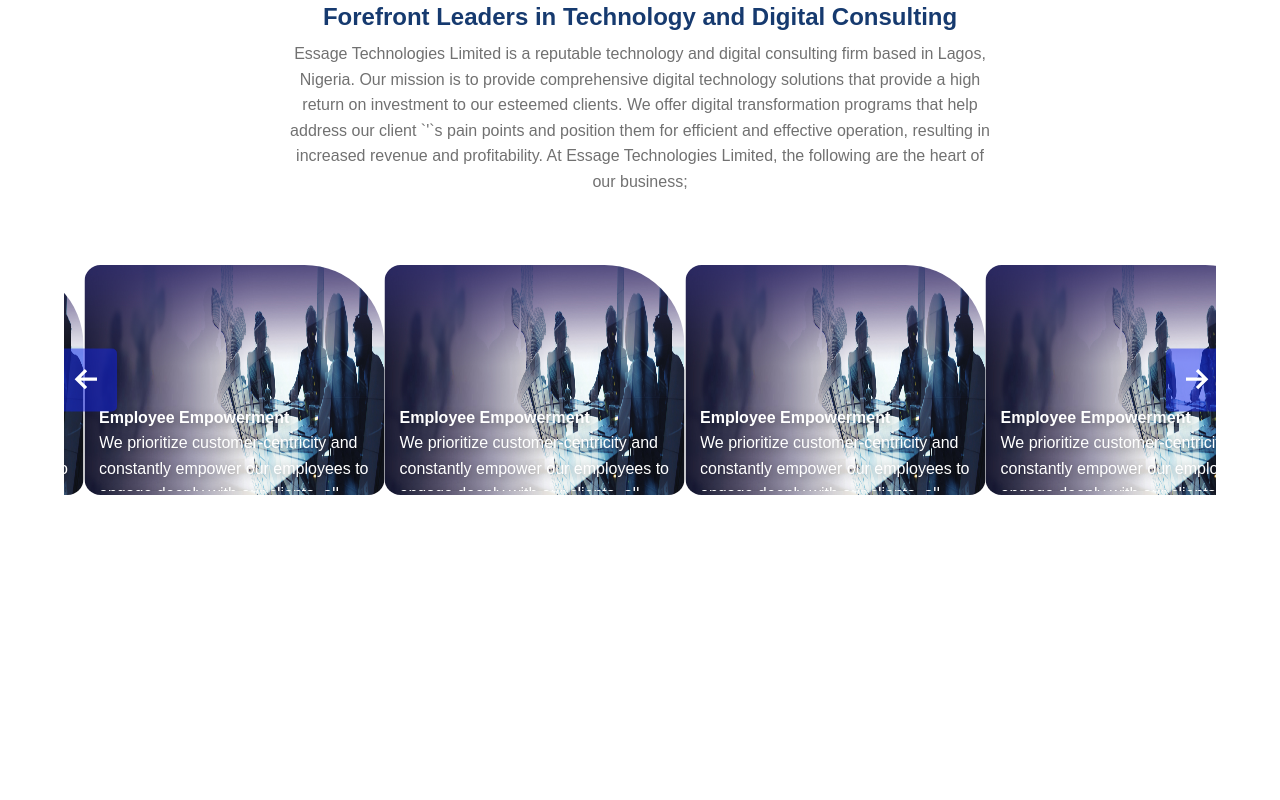
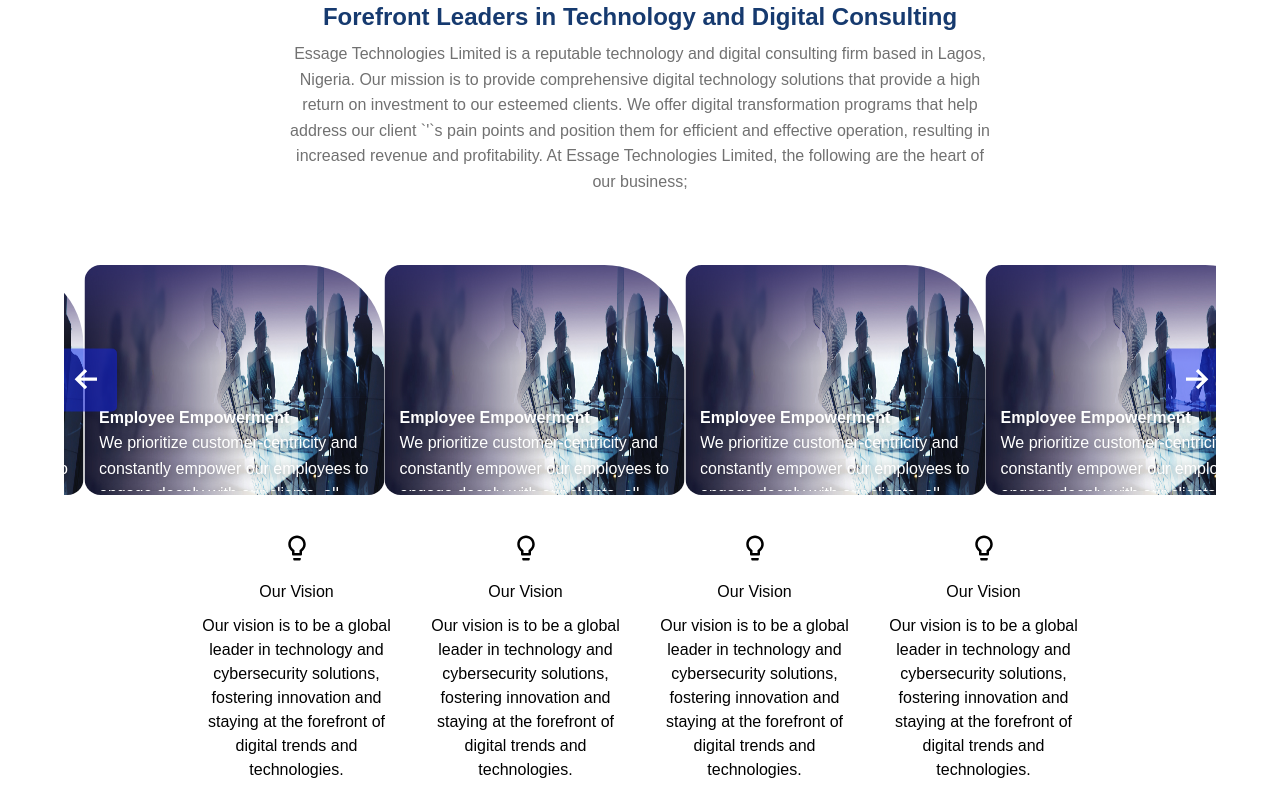
Before and after one commit to SHPrince1/siltech, a Next.js app: page /about in a window 1280 px wide. Shown: the part 847-1647 px from the top of the page. Before the commit the page ends 1362 px from the top, so only its background shows below. Built offline with nearby package versions, Linux system fonts and the light colour scheme.

Commit message:
mission card added

```diff
--- a/src/app/about/page.jsx
+++ b/src/app/about/page.jsx
@@ -1,7 +1,7 @@
 import React from 'react';
 import AboutBanner from '../components/about-us/banner'
 import WhoWeAre from '../components/about-us/who-we-are'
-
+import MissionParent from '../components/about-us/mission-parent'
 export default function About() {
     return (
       <div>
@@ -9,6 +9,7 @@ export default function About() {
        {/* <h1>ABOUT</h1> */}
        <AboutBanner />
        <WhoWeAre />
+       <MissionParent />
       </div>
     );
   }
--- /dev/null
+++ b/src/app/components/about-us/mission-card.jsx
@@ -0,0 +1,26 @@
+import React from "react";
+import style from "../about-us/styles/mission-card.module.scss";
+import { MdLightbulbOutline } from "react-icons/md";
+
+const MissionCard = () => {
+  return (
+    <main>
+      <div className={style.container}>
+
+        <div>
+        <MdLightbulbOutline  size={30}/>
+        </div>
+        <div>Our Vision</div>
+        <div>
+          <p>
+            Our vision is to be a global leader in technology and cybersecurity
+            solutions, fostering innovation and staying at the forefront of
+            digital trends and technologies.
+          </p>
+        </div>
+      </div>
+    </main>
+  );
+};
+
+export default MissionCard;
--- /dev/null
+++ b/src/app/components/about-us/mission-parent.jsx
@@ -0,0 +1,19 @@
+import React from "react";
+import style from "../about-us/styles/mission-parent.module.scss";
+// import { MdLightbulbOutline } from "react-icons/md";
+import MissionCard from './mission-card'
+const MissionParent = () => {
+    return (
+      <main>
+       <div className={style.container}>
+        <MissionCard />
+        <MissionCard />
+        <MissionCard />
+        <MissionCard />
+
+       </div>
+      </main>
+    );
+  };
+
+  export default MissionParent;
--- /dev/null
+++ b/src/app/components/about-us/styles/mission-card.module.scss
@@ -0,0 +1,12 @@
+@import "../../../../styles/global.scss";
+.container{
+    // border: 1px solid red;
+    // width: 30%;
+    display: flex;
+    flex-direction: column;
+    gap: 10px;
+    align-items: center;
+    text-align: center;
+    line-height: 1.5;
+    padding: 8px;
+}
--- /dev/null
+++ b/src/app/components/about-us/styles/mission-parent.module.scss
@@ -0,0 +1,14 @@
+@import "../../../../styles/global.scss";
+.container{
+    // border: 1px solid red;
+    width: 70%;
+    margin: 10px auto;
+    display: flex;
+    // flex-wrap: wrap;
+    gap: 20px;
+    @media screen and (max-width: $breakpoint-sm) {
+        display: flex;
+        flex-direction: column;
+      }
+
+}
--- a/src/app/components/about-us/who-we-are.jsx
+++ b/src/app/components/about-us/who-we-are.jsx
@@ -3,6 +3,7 @@ import style from "./styles/who-we-are.module.scss";
 // import Card from "../about-us/card";
 // import CardParent from '../about-us/card-parent'
 import Carousel from '../about-us/carousel'
+// import MissionCard from '../about-us/mission-card'
 
 const WhoWeAre = () => {
   return (
@@ -30,6 +31,10 @@ const WhoWeAre = () => {
 
 
         </div>
+
+        {/* <div>
+          <MissionCard />
+        </div> */}
     </main>
   );
 };
```
